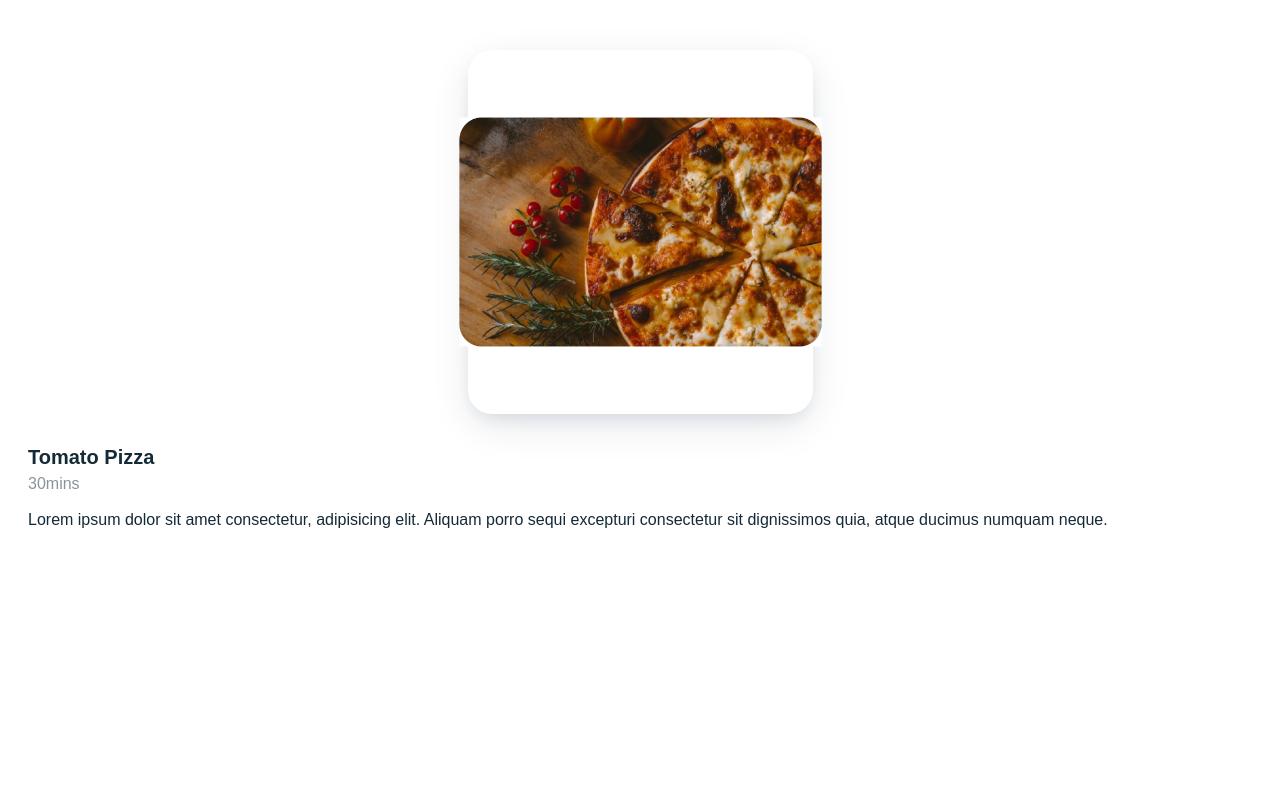
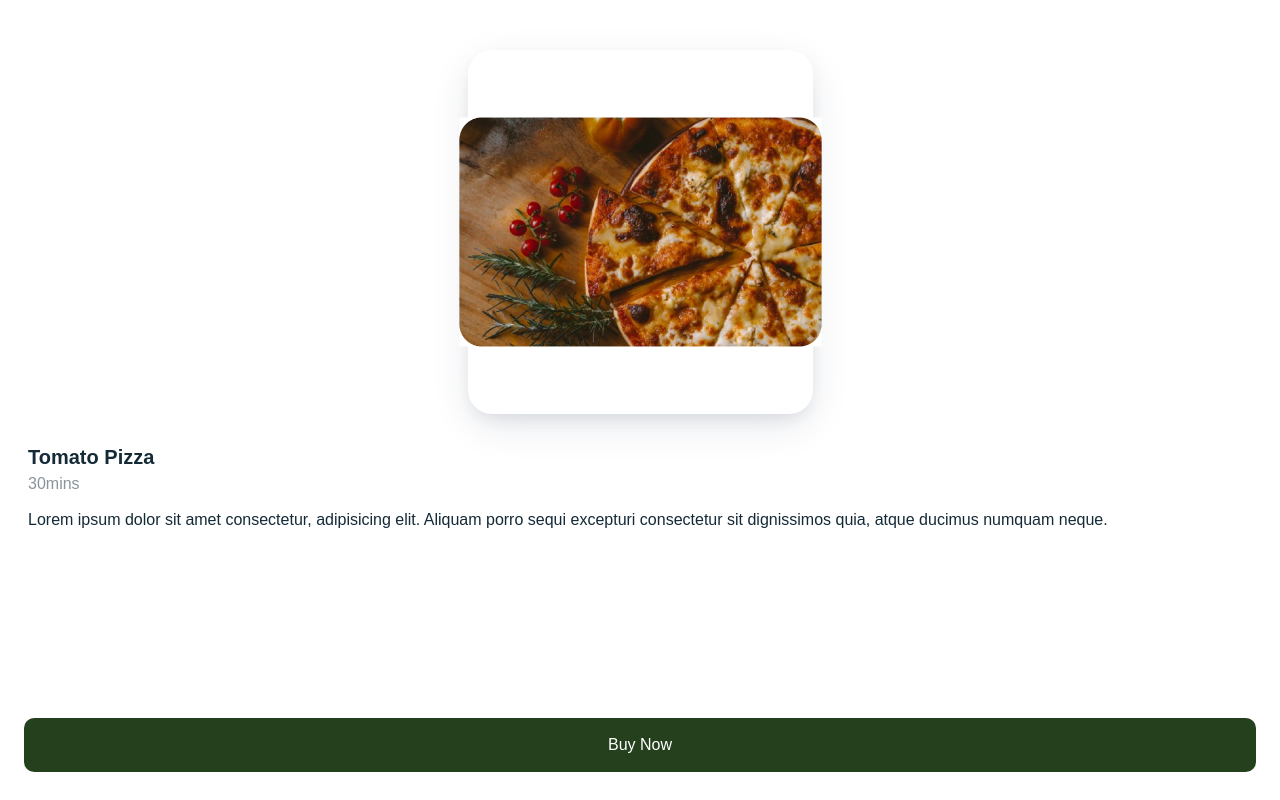
Before and after one commit to Afolabi-bit/food-app, a React (Create React App) app: page /menu/1 in a window 1280 px wide. Built offline with nearby package versions, Linux system fonts and the light colour scheme; no server answers.

Commit message:
more data

```diff
--- a/src/pages/details.jsx
+++ b/src/pages/details.jsx
@@ -6,7 +6,7 @@ const Details = () => {
   let food = MenuList.find((food) => food.id == id);
   const { name, image, time, price, info } = food;
   return (
-    <main className="mt-[50px]">
+    <main className="mt-[50px] relative">
       <div className=" rounded-[24px] mb-7 mx-auto  h-[364px] shadow w-[345px] flex justify-center items-center">
         <img
           className="w-full scale-[1.05] object-cover"
@@ -15,7 +15,7 @@ const Details = () => {
         />
       </div>
       <div className=" px-7">
-        <div className="flex justify-between mb-3">
+        <div className="flex justify-between items-start mb-3">
           <div>
             <h1 className="text-[#142A37] text-[20px] font-bold">{name}</h1>
             <p className="text-[#142A37] text-[16px] font-normal opacity-50">
@@ -28,6 +28,12 @@ const Details = () => {
         </div>
         <p className="text-[#142A37] text-base font-normal">{info}</p>
       </div>
+
+      <div className="w-full h- fixed left-[0] py-[28px]  bg-white z-10 bottom-0 px-[24px]">
+        <button className=" w-full rounded-[10px] bg-[#25401D] py-[15px] text-white text-base font-medium">
+          Buy Now
+        </button>
+      </div>
     </main>
   );
 };
```
